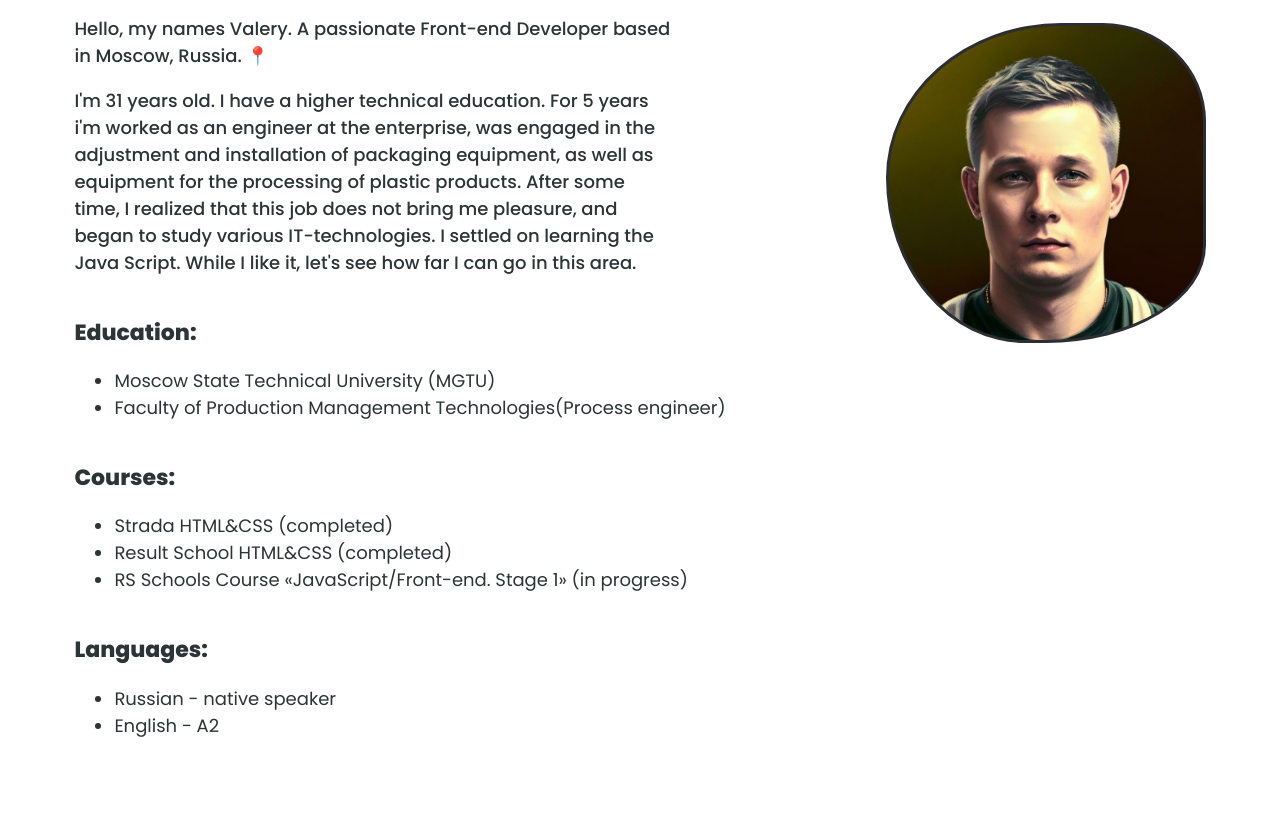
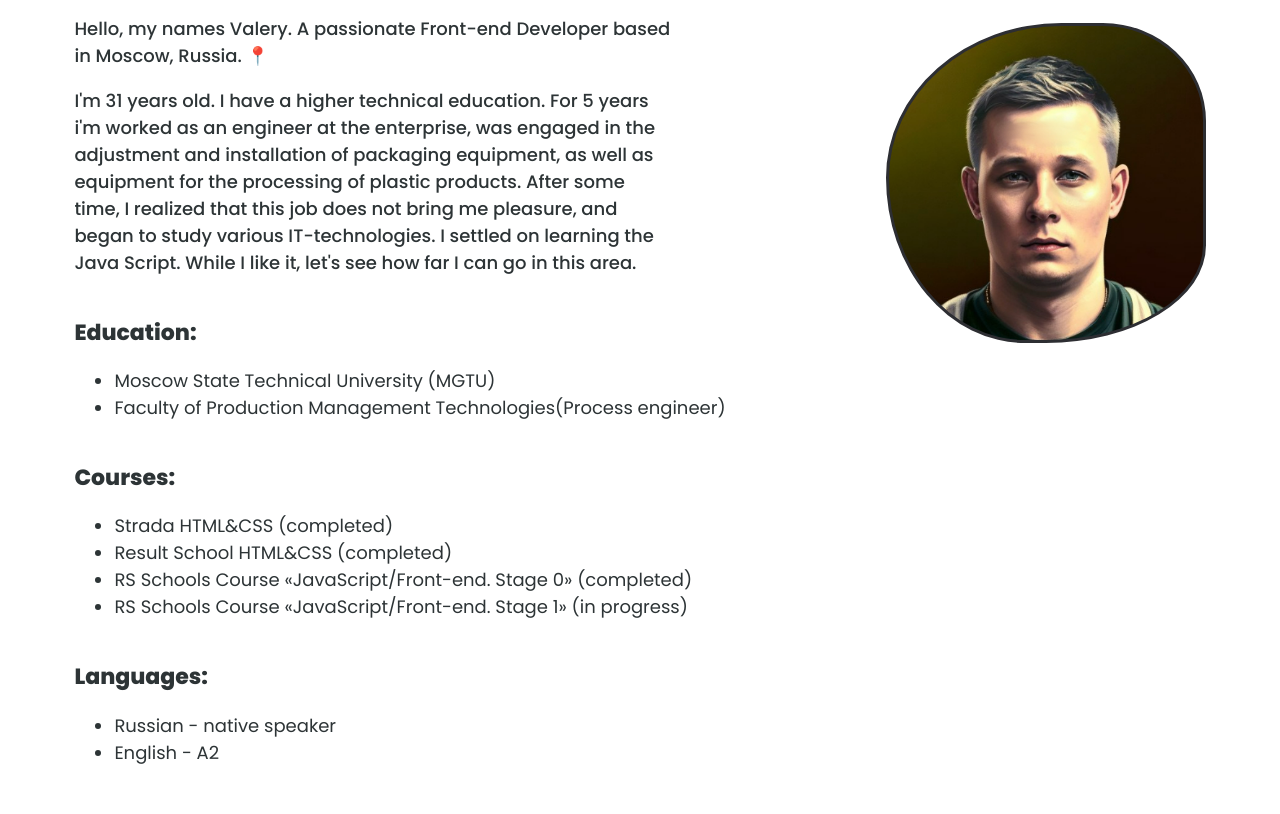
Before and after one commit to Lovekach/rsschool-cvv, a plain HTML site: page index.html in a window 1280 px wide. Shown: the part 227-1041 px from the top of the page. Drawn offline with Linux system fonts and the light colour scheme.

Commit message:
fix: fix new text 2

```diff
--- a/index.html
+++ b/index.html
@@ -74,6 +74,7 @@
                             <ul>
                                 <li>Strada HTML&CSS (completed)</li>
                                 <li>Result School HTML&CSS (completed)</li>
+                                <li>RS Schools Course «JavaScript/Front-end. Stage 0» (completed)</li>
                                 <li>RS Schools Course «JavaScript/Front-end. Stage 1» (in progress)</li>
                             </ul>
 
```
